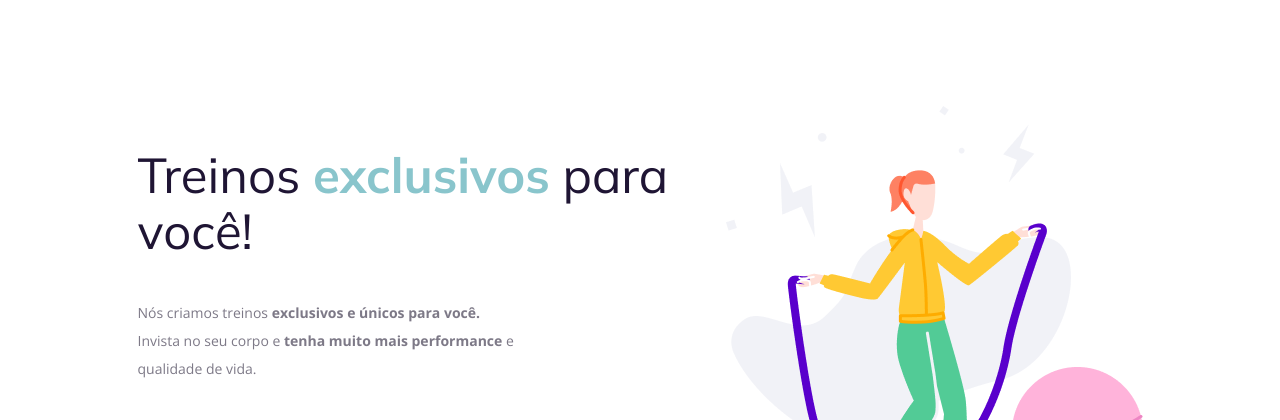
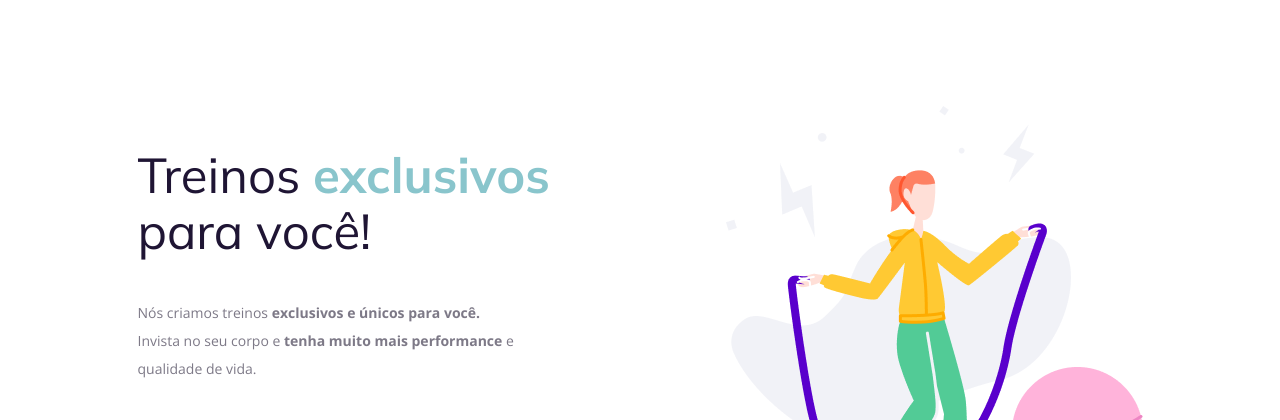
Before and after one commit to Jonatank28/Corrigindo-bugs-02--, a plain HTML site: page index.html in a window 1280 px wide. Shown: the part 91-511 px from the top of the page. Drawn offline with nearby package versions, Linux system fonts and the light colour scheme.

Commit message:
Update index.html

```diff
--- a/index.html
+++ b/index.html
@@ -32,7 +32,7 @@
     <main>
       <section>
         <div>
-          <h1>Treinos <span>exclusivos</span> para você!</h1>
+          <h1>Treinos <span>exclusivos</span> <br /> para você!</h1>
           <p>
             Nós criamos treinos <strong>exclusivos e únicos para você.</strong></br>
             <span class="desktop">Invista no seu corpo e <strong>tenha muito mais performance</strong> e <br /> qualidade de vida.</span>
```
